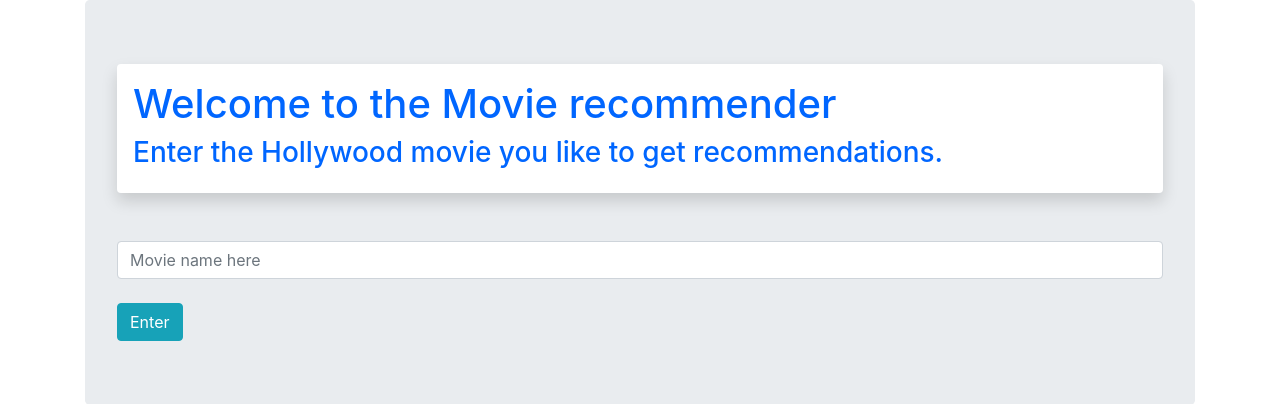
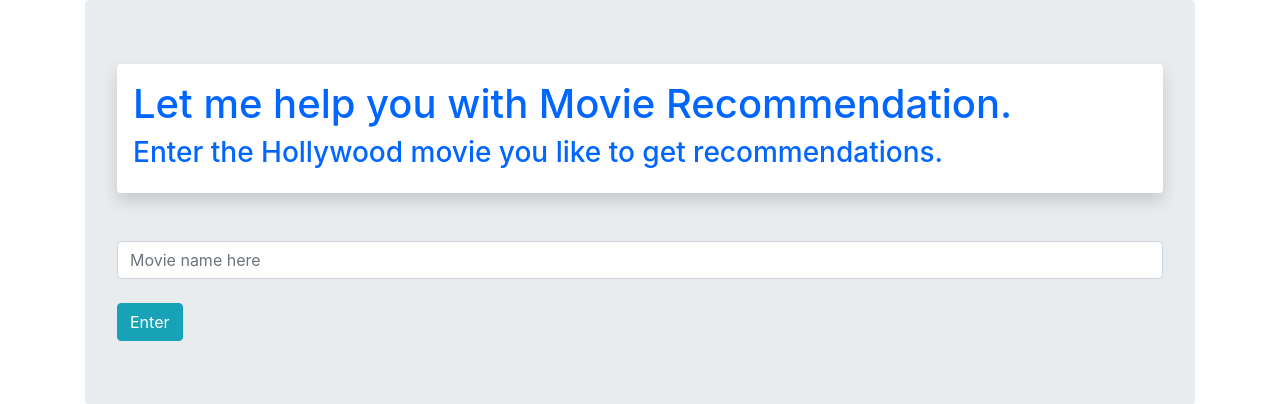
Before and after one commit to shrutiag14/movie-recommendation-system-flask, a Flask app: page / in a window 1280 px wide. Shown: the part 74-478 px from the top of the page. Run offline with Flask 2, Linux system fonts and the light colour scheme; some libraries are stand-ins or nearby versions.

Commit message:
Update home.html

```diff
--- a/templates/home.html
+++ b/templates/home.html
@@ -1,7 +1,7 @@
 {% extends 'base.html' %}
 {% block content %}
 <div class="shadow p-3 mb-5 bg-white rounded">
-  <h1 style="color:rgb(0, 102, 255)">Welcome to the Movie recommender</h1>
+  <h1 style="color:rgb(0, 102, 255)">Let me help you with Movie Recommendation.</h1>
   <h3 style="color:rgb(0, 102, 255)">Enter the Hollywood movie you like to get recommendations.</h3>
 </div>
 
```
